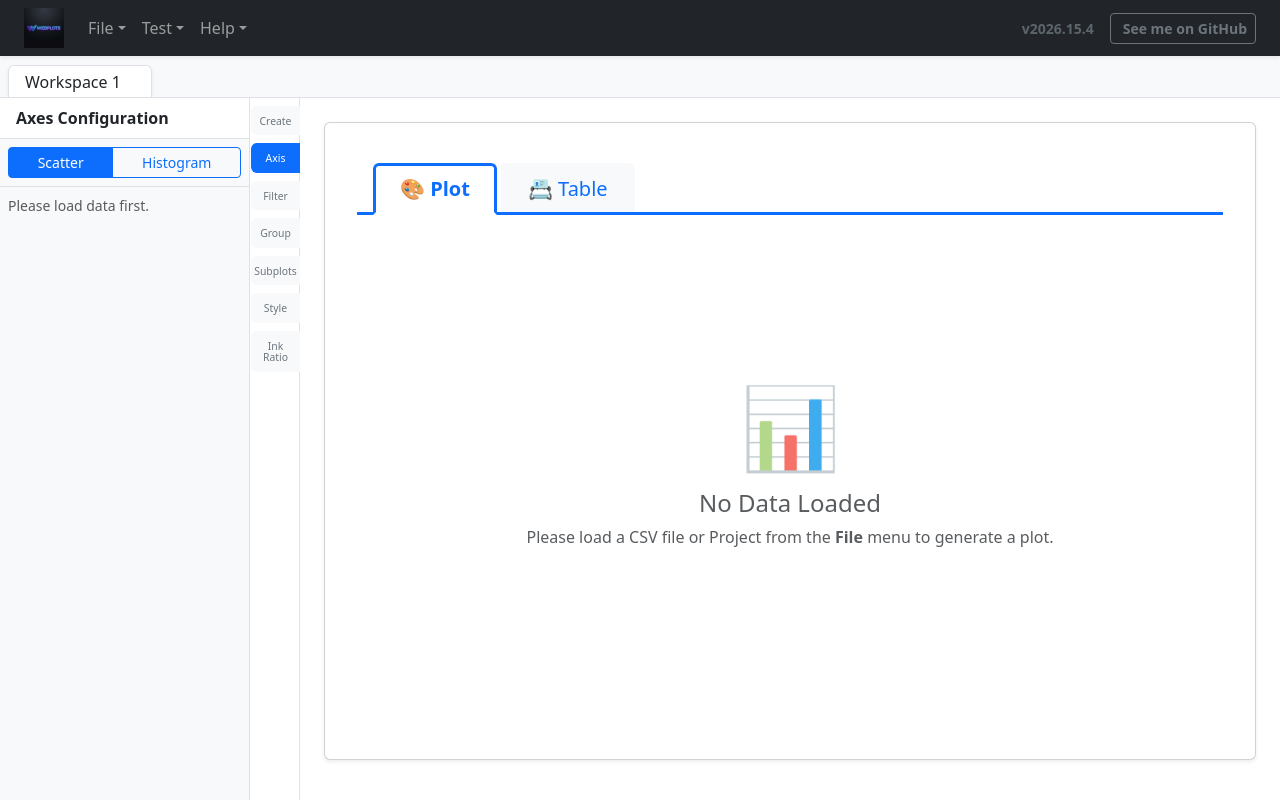
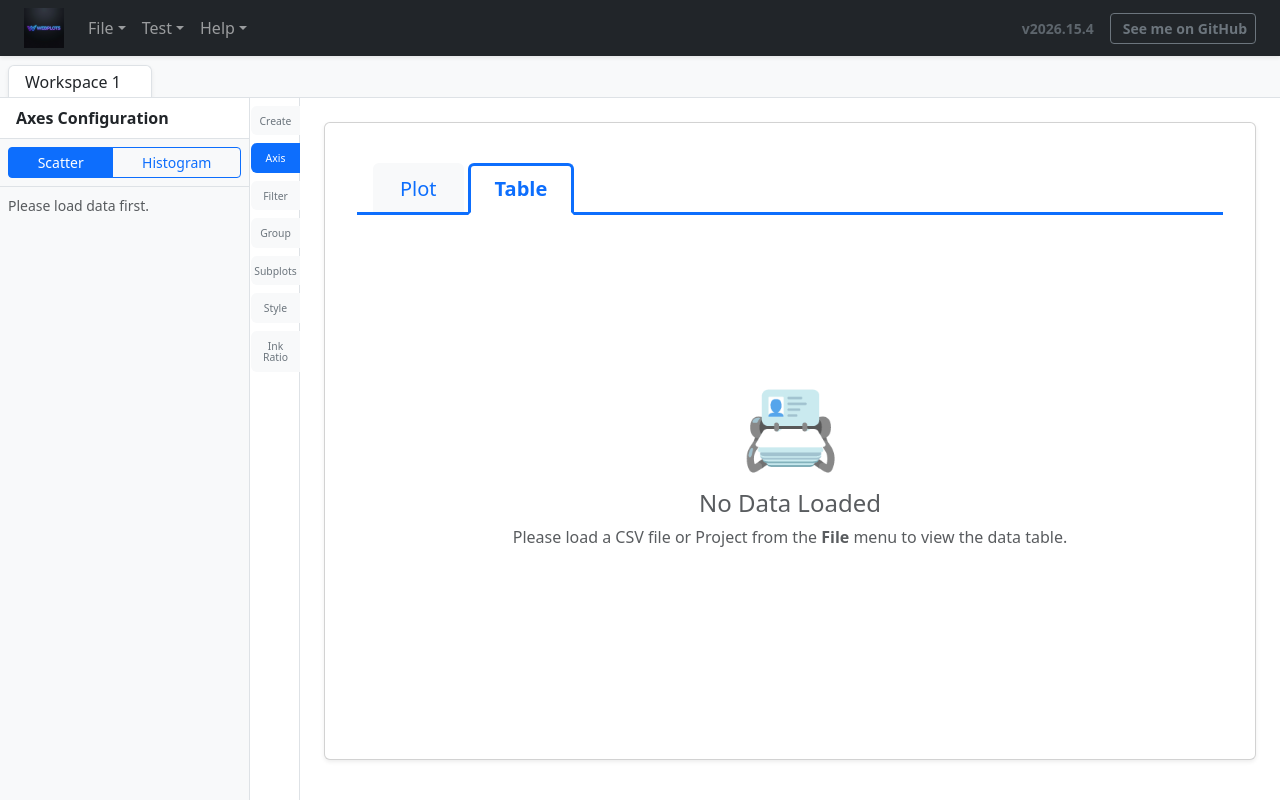
Before and after one commit to emunozgutier/webplots, a React (Vite) app: page / in a window 1280 px wide. Built offline with nearby package versions, Linux system fonts and the light colour scheme; the HTML template or start-up script is replaced by a standard one.

Commit message:
Default to table view and remove emojis from tabs
Set the initial viewMode in PlotTableArea to 'table' instead of 'plot' so the UI opens showing the table by default. Also remove emoji characters from the Plot/Table toggle buttons in PlotTableTabs to provide cleaner labels and improve accessibility.

```diff
--- a/src/components/PlotTableArea.tsx
+++ b/src/components/PlotTableArea.tsx
@@ -6,7 +6,7 @@ import PlotArea from './PlotTableAreaComponents/PlotArea';
 import { useInkRatioStore } from '../store/InkRatioStore';
 
 const PlotTableArea: React.FC = () => {
-    const [viewMode, setViewMode] = React.useState<'plot' | 'table'>('plot');
+    const [viewMode, setViewMode] = React.useState<'plot' | 'table'>('table');
     const { isSideMenuOpen } = useWorkspaceLocalStore();
     const { setChartDimensions } = useInkRatioStore();
     const containerRef = React.useRef<HTMLDivElement>(null);
--- a/src/components/PlotTableAreaComponents/PlotTableTabs.tsx
+++ b/src/components/PlotTableAreaComponents/PlotTableTabs.tsx
@@ -20,7 +20,7 @@ export const ViewToggleButtons: React.FC<{ viewMode: 'plot' | 'table'; setViewMo
                         zIndex: viewMode === 'plot' ? 1 : 0
                     }}
                 >
-                    🎨 Plot
+                    Plot
                 </button>
             </li>
             <li className="nav-item">
@@ -39,7 +39,7 @@ export const ViewToggleButtons: React.FC<{ viewMode: 'plot' | 'table'; setViewMo
                         zIndex: viewMode === 'table' ? 1 : 0
                     }}
                 >
-                    📇 Table
+                    Table
                 </button>
             </li>
         </ul>
```
